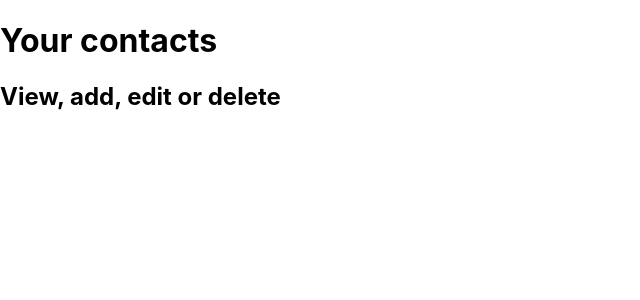
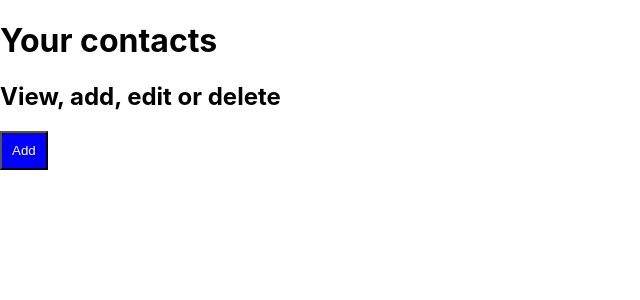
Before and after one commit to kristiwalker/contacts-react-exercise, a React (Create React App) app: page / in a window 1280 px wide. Shown: the top 300 px of the page, without its empty margins (0-640 px from the left). Built offline with nearby package versions, Linux system fonts and the light colour scheme; no server answers.

Commit message:
adds button to components and app.js

```diff
--- /dev/null
+++ b/src/components/Button/Button.js
@@ -0,0 +1,15 @@
+/* jshint esversion: 6 */
+import React from 'react';
+import classes from './Button.module.css';
+
+const button = props => {
+    return (
+        <button
+            // ref={toggleBtnRef}
+            className={classes.Button}>
+            {props.buttonType}
+        </button>
+    );
+}
+
+export default button;
--- /dev/null
+++ b/src/components/Button/Button.module.css
@@ -0,0 +1,8 @@
+.Button {
+    width: auto;
+    background: blue;
+    height: auto;
+    padding: 10px;
+    color: white;
+    cursor: pointer;
+}
--- a/src/components/ContactCards/ContactCard/ContactCard.js
+++ b/src/components/ContactCards/ContactCard/ContactCard.js
@@ -1,10 +1,14 @@
 /* jshint esversion: 6 */
 import React from 'react';
-import classes from './ContactCard.module.css';
+import Button from '../../Button/Button';
+
+import contactClasses from './ContactCard.module.css';
 
 const contactCard = props => {
     return (
-        <div className={classes.ContactCard}>
+        <div className={contactClasses.ContactCard}>
+            <Button buttonType={"Edit"}/>
+            <Button buttonType={"Delete"}/>
             <p>Name: {props.name}</p>
             <p>Email: {props.email}</p>
             <p>Phone: {props.phone}</p>
--- a/src/containers/App.js
+++ b/src/containers/App.js
@@ -5,6 +5,7 @@ import './App.css';
 import Aux from '../hoc/Aux/Aux';
 import Title from '../components/Title/Title';
 import ContactCards from '../components/ContactCards/ContactCards';
+import Button from '../components/Button/Button';
 
 class App extends Component {
     constructor(props) {
@@ -39,6 +40,8 @@ class App extends Component {
         return (
             <Aux>
                 <Title />
+                <Button
+                    buttonType="Add" />
                 <ContactCards
                     contacts={this.state.contacts}/>
             </Aux>
```
